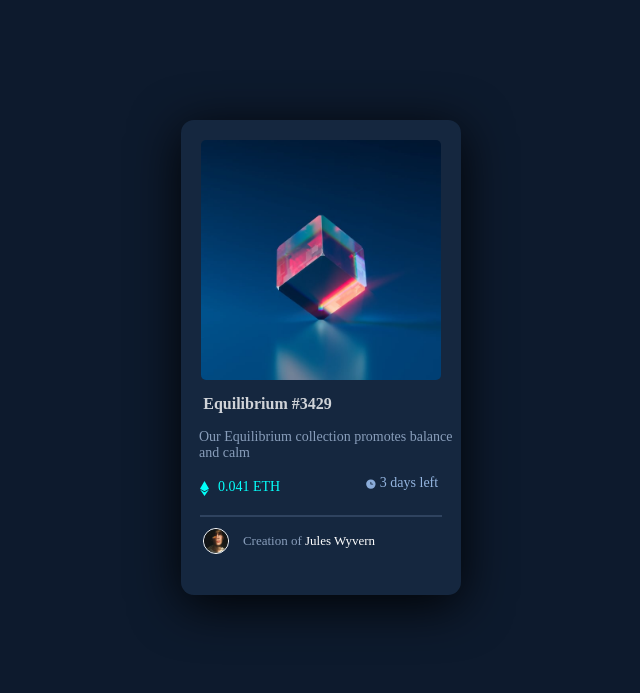
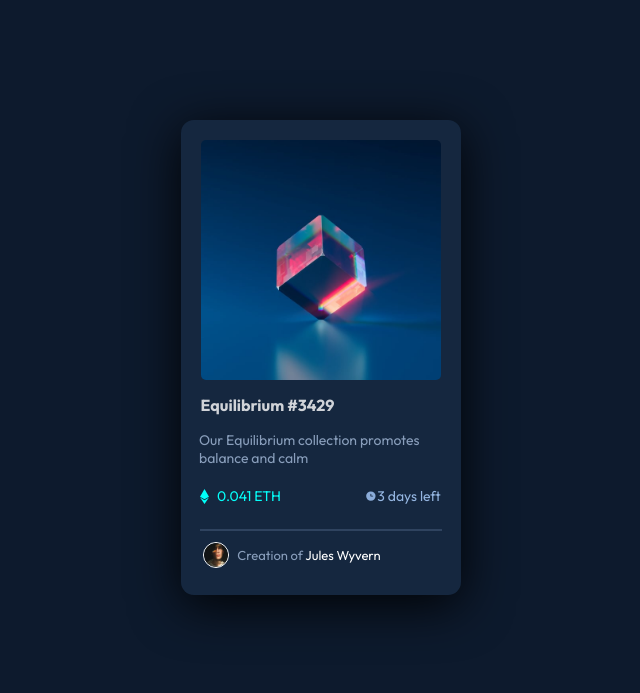
Before and after one commit to samaxdsss/nft_sam.github.io, a plain HTML site: page index.html in a window 1280 px wide. Shown: the top 693 px of the page, without its empty margins (452-1092 px from the left). Drawn offline with Linux system fonts and the light colour scheme.

Commit message:
Update NFT Stylesheet.css

```diff
--- a/NFT Stylesheet.css
+++ b/NFT Stylesheet.css
@@ -1,9 +1,9 @@
-@media screen and (min-width: 1200px)
 @font-face {
   font-family: Outfint;
   src: url("Outfit-VariableFont_wght.ttf") format("woff");
 }
-body {
+@media screen and (min-width: 1200px){
+  body {
   background-color: #0D1A2D;
   font-family: Outfint;
   font-size:18px ;
@@ -11,6 +11,8 @@ body {
   height: 900px;
   overflow: hidden;
 }
+}
+
 .nft {
   align-content: center;
   text-align: center;
```
